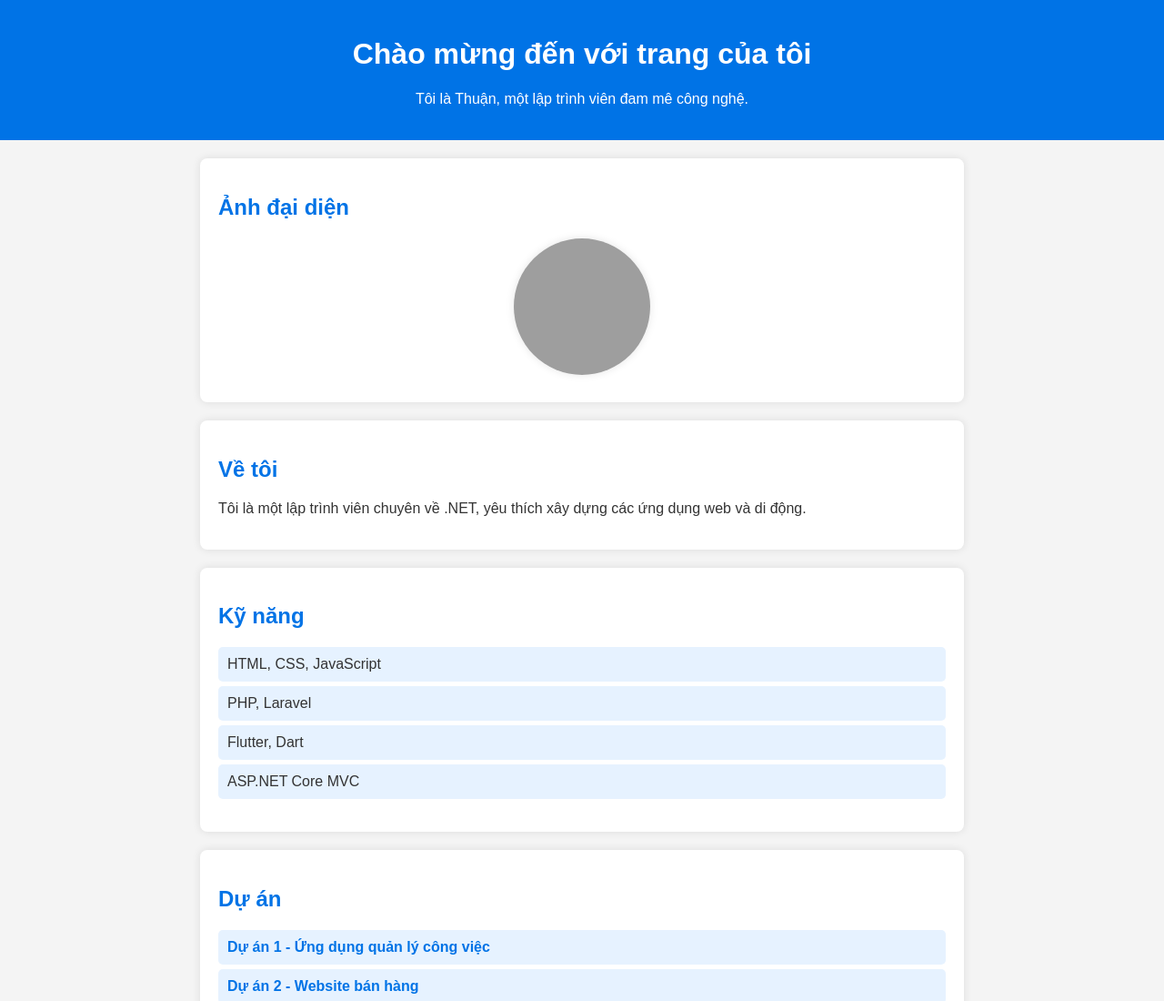
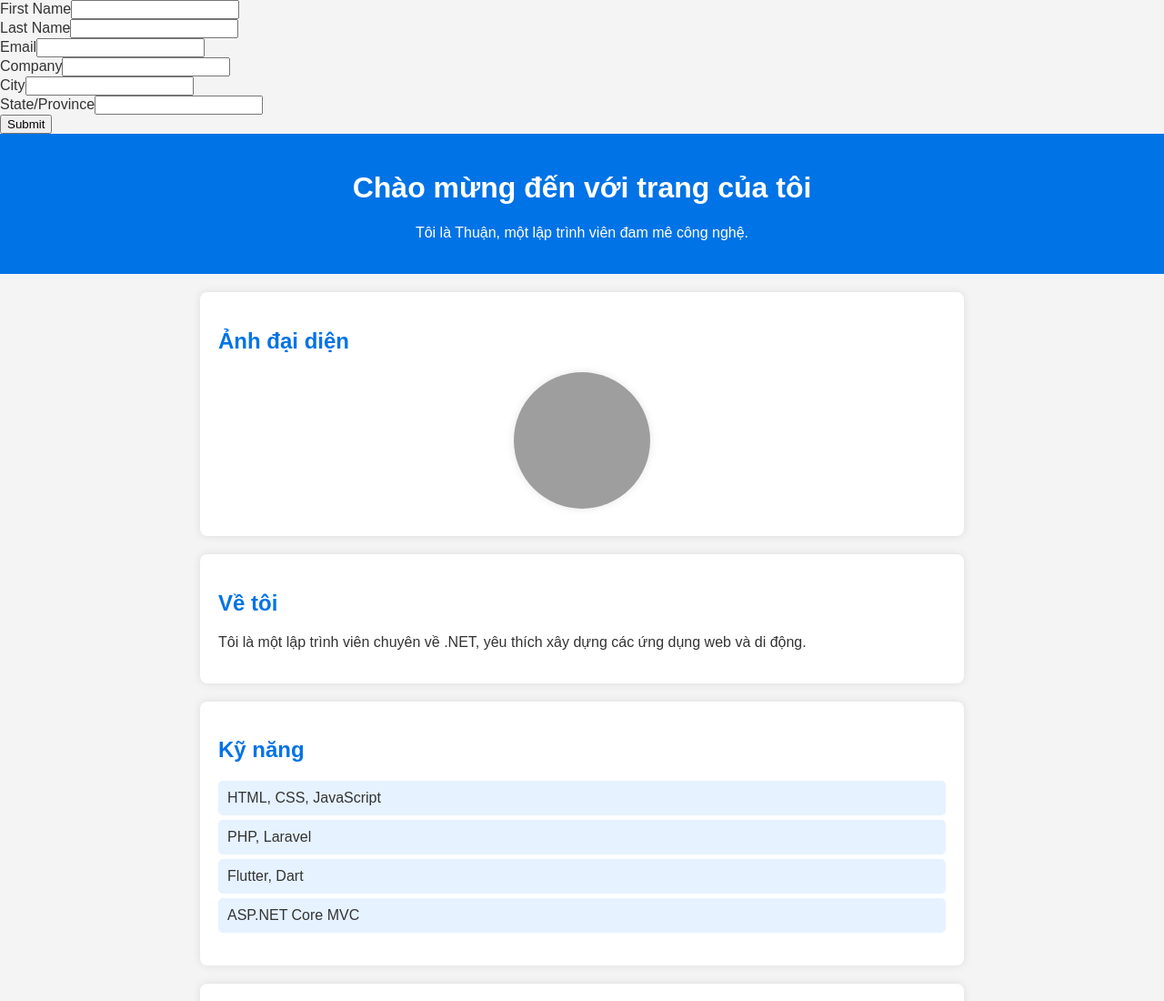
Before and after one commit to NTThuan2k3/nguyentanthuan.github.io, a plain HTML site: page index.html in a window 1280 px wide. Shown: the top 1100 px of the page at 91% size. Drawn offline with Linux system fonts and the light colour scheme; grey boxes are pictures that could not be loaded.

Commit message:
first commit

```diff
--- a/index.html
+++ b/index.html
@@ -7,6 +7,45 @@
     <link rel="stylesheet" href="style.css">
 </head>
 <body>
+    <!--  ----------------------------------------------------------------------  -->
+    <!--  NOTE: Please add the following <META> element to your page <HEAD>.      -->
+    <!--  If necessary, please modify the charset parameter to specify the        -->
+    <!--  character set of your HTML page.                                        -->
+    <!--  ----------------------------------------------------------------------  -->
+
+    <META HTTP-EQUIV="Content-type" CONTENT="text/html; charset=UTF-8">
+
+    <!--  ----------------------------------------------------------------------  -->
+    <!--  NOTE: Please add the following <FORM> element to your page.             -->
+    <!--  ----------------------------------------------------------------------  -->
+
+    <form action="https://webto.salesforce.com/servlet/servlet.WebToLead?encoding=UTF-8&orgId=00DdL00000N4FBJ" method="POST">
+
+    <input type=hidden name="oid" value="00DdL00000N4FBJ">
+    <input type=hidden name="retURL" value="http://">
+
+    <!--  ----------------------------------------------------------------------  -->
+    <!--  NOTE: These fields are optional debugging elements. Please uncomment    -->
+    <!--  these lines if you wish to test in debug mode.                          -->
+    <!--  <input type="hidden" name="debug" value=1>                              -->
+    <!--  <input type="hidden" name="debugEmail" value="senimax2000@gmail.com">   -->
+    <!--  ----------------------------------------------------------------------  -->
+
+    <label for="first_name">First Name</label><input  id="first_name" maxlength="40" name="first_name" size="20" type="text" /><br>
+
+    <label for="last_name">Last Name</label><input  id="last_name" maxlength="80" name="last_name" size="20" type="text" /><br>
+
+    <label for="email">Email</label><input  id="email" maxlength="80" name="email" size="20" type="text" /><br>
+
+    <label for="company">Company</label><input  id="company" maxlength="40" name="company" size="20" type="text" /><br>
+
+    <label for="city">City</label><input  id="city" maxlength="40" name="city" size="20" type="text" /><br>
+
+    <label for="state">State/Province</label><input  id="state" maxlength="20" name="state" size="20" type="text" /><br>
+
+    <input type="submit" name="submit">
+
+    </form>
     <header>
         <h1>Chào mừng đến với trang của tôi</h1>
         <p>Tôi là Thuận, một lập trình viên đam mê công nghệ.</p>
```
